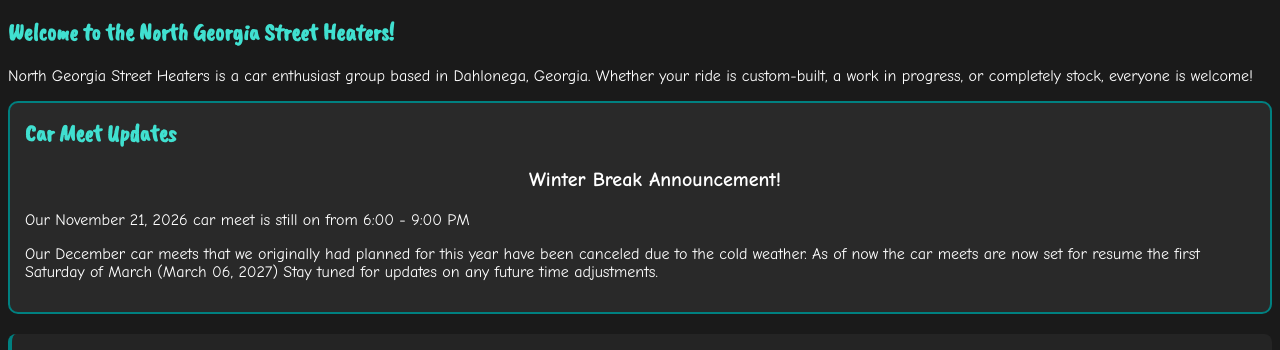
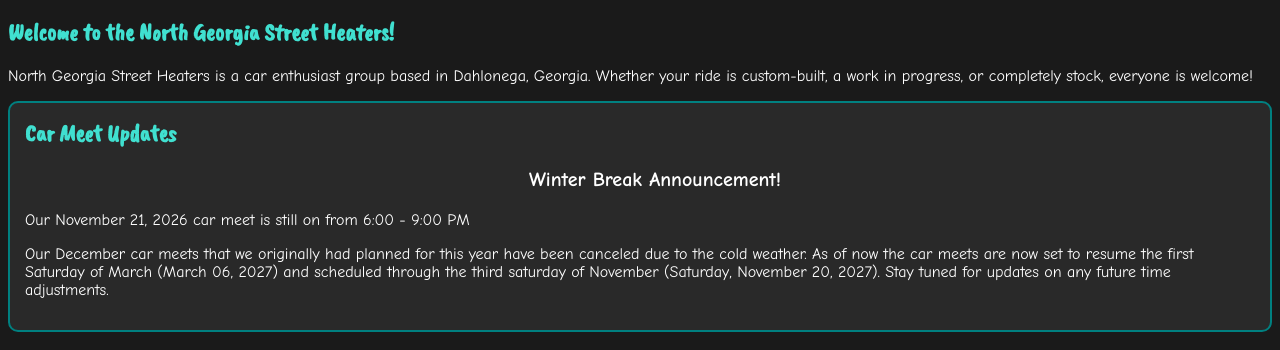
Before and after one commit to Chrissy323/north-georgia-street-heaters, a plain HTML site: page index.html in a window 1280 px wide. Shown: the part 429-779 px from the top of the page. Drawn offline with nearby package versions, Linux system fonts and the light colour scheme.

Commit message:
Update index.html

```diff
--- a/index.html
+++ b/index.html
@@ -29,7 +29,7 @@
 		<h2>Car Meet Updates</h2>
 		<p class="announcement">Winter Break Announcement!</p>
 		<p>Our November 21, 2026 car meet is still on from 6:00 - 9:00 PM</p>
-		<p>Our December car meets that we originally had planned for this year have been canceled due to the cold weather. As of now the car meets are now set for resume the first Saturday of March (March 06, 2027) Stay tuned for updates on any future time adjustments.</p>
+		<p>Our December car meets that we originally had planned for this year have been canceled due to the cold weather. As of now the car meets are now set to resume the first Saturday of March (March 06, 2027) and scheduled through the third saturday of November (Saturday, November 20, 2027).  Stay tuned for updates on any future time adjustments.</p>
 		</div>
 
 		<div class="upcoming" id="meets">
```
